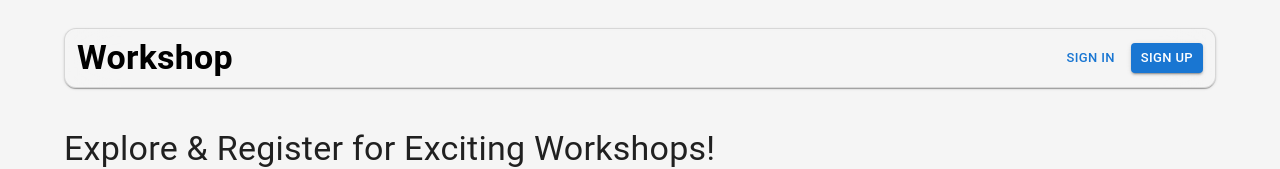
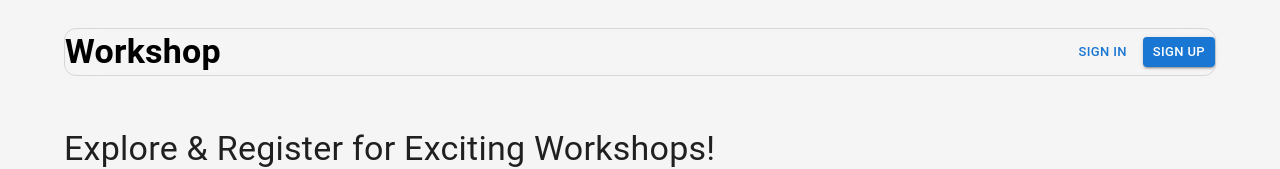
Before and after one commit to Agyemang-john/workshop-frontend, a Next.js app: page / in a window 1280 px wide. Shown: the top 169 px of the page. Built offline with nearby package versions, Linux system fonts and the light colour scheme; no server answers.

Commit message:
Theme solved

```diff
--- a/components/common/Header.tsx
+++ b/components/common/Header.tsx
@@ -26,11 +26,7 @@ const StyledToolbar = styled(Toolbar)(({ theme }) => ({
   backdropFilter: 'blur(24px)',
   border: '1px solid',
   borderColor: theme.palette.divider, // Remove vars fallback
-  backgroundColor: theme.vars?.palette?.background?.defaultChannel
-    ? `rgba(${theme.vars.palette.background.defaultChannel} / 0.4)`
-    : alpha(theme.palette.background.default, 0.4),
-  boxShadow: theme.shadows[1],
-  padding: '8px 12px',
+
 }));
 
 
```
